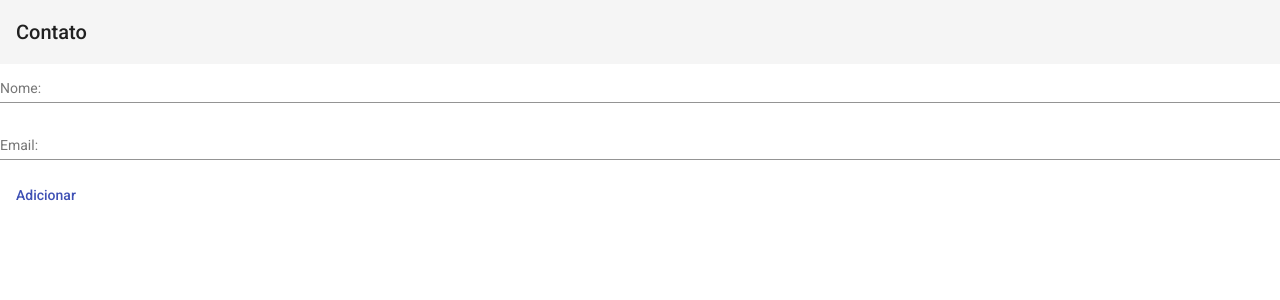
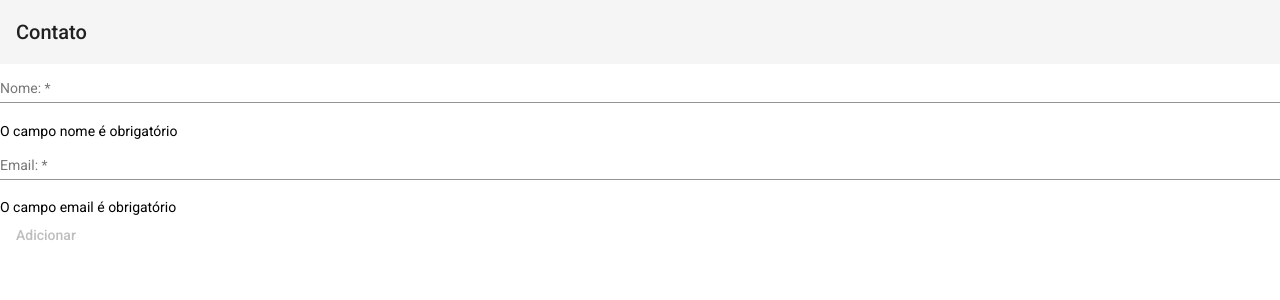
Before and after one commit to Paulohz/Agenda-Angular, an Angular app: page / in a window 1280 px wide. Shown: the top 300 px of the page. Built offline with nearby package versions, Linux system fonts and the light colour scheme.

Commit message:
adding reactive forms and validations

```diff
--- a/src/app/app.module.ts
+++ b/src/app/app.module.ts
@@ -1,5 +1,7 @@
 import { BrowserModule } from '@angular/platform-browser';
 import { NgModule } from '@angular/core';
+import { HttpClientModule } from '@angular/common/http'
+import { ReactiveFormsModule } from '@angular/forms'
 
 import { MatToolbarModule } from '@angular/material/toolbar'
 import { MatButtonModule } from '@angular/material/button'
@@ -20,6 +22,8 @@ import { ContatoService } from './contato.service'
     BrowserModule,
     AppRoutingModule,
     BrowserAnimationsModule,
+    HttpClientModule,
+    ReactiveFormsModule,
 
     MatButtonModule,
     MatToolbarModule,
--- a/src/app/contato.service.ts
+++ b/src/app/contato.service.ts
@@ -1,9 +1,23 @@
 import { Injectable } from '@angular/core';
+import { HttpClient } from '@angular/common/http';
+
+import { Contato } from './contato/contato'
+import { Observable } from 'rxjs';
+import { environment } from '../environments/environment'
 
 @Injectable({
   providedIn: 'root'
 })
 export class ContatoService {
 
-  constructor() { }
+  url: string = environment.apiBaseUrl;
+
+  constructor(
+    private http: HttpClient
+  ) { }
+
+
+  save(contato: Contato): Observable<Contato>{
+    return this.http.post<Contato>(this.url, contato)
+  }
 }
--- a/src/app/contato/contato.component.html
+++ b/src/app/contato/contato.component.html
@@ -1,17 +1,31 @@
 <mat-toolbar>Contato</mat-toolbar>
-<form action="">
+<form [formGroup]="formulario" (ngSubmit)="submit()">
     <mat-form-field class="full-width">
         <mat-label>Nome: </mat-label>
-        <input matInput placeholder="Digite seu nome">
+        <input formControlName="nome" matInput placeholder="Digite seu nome">
     </mat-form-field>
+    <div *ngIf="this.formulario.controls.nome.errors">
+        <div *ngIf="this.formulario.controls.nome.errors.required">
+            O campo nome é obrigatório
+        </div>
+    </div>
 
     <mat-form-field class="full-width">
         <mat-label>Email: </mat-label>
-        <input matInput placeholder="Digite seu email">
+        <input formControlName="email" matInput placeholder="Digite seu email">
+
     </mat-form-field>
+    <div *ngIf="this.formulario.controls.email.errors">
+        <div *ngIf="this.formulario.controls.email.errors.email">
+            O campo email está inválido
+        </div>
+        <div *ngIf="this.formulario.controls.email.errors.required">
+            O campo email é obrigatório
+        </div>
+    </div>
 
 
-    <button mat-button color="primary">
+    <button [disabled]="!formulario.valid" mat-button color="primary">
         Adicionar
     </button>
 </form>
--- a/src/app/contato/contato.component.ts
+++ b/src/app/contato/contato.component.ts
@@ -1,4 +1,8 @@
 import { Component, OnInit } from '@angular/core';
+import { Contato } from './contato';
+import { ContatoService } from '../contato.service';
+
+import { FormBuilder, FormGroup, Validators } from '@angular/forms'
 
 @Component({
   selector: 'app-contato',
@@ -7,9 +11,32 @@ import { Component, OnInit } from '@angular/core';
 })
 export class ContatoComponent implements OnInit {
 
-  constructor() { }
+  formulario: FormGroup
+
+  constructor(
+    private service: ContatoService,
+    private fb: FormBuilder
+  ) { }
 
   ngOnInit(): void {
+
+    this.formulario = this.fb.group({
+      nome: ['', Validators.required],
+      email: ['', [Validators.required, Validators.email]]
+    })
+
+
+  }
+
+  submit(){
+    const erroNomeRequired = this.formulario.controls.nome.errors.required;
+    const erroEmailInvalid = this.formulario.controls.email.errors.email;
+
+
+    console.log(this.formulario.value)
+    /*this.service.save(c).subscribe( data => {
+      console.log(data)
+    });*/
   }
 
 }
--- /dev/null
+++ b/src/app/contato/contato.ts
@@ -0,0 +1,8 @@
+export class Contato {
+
+    id: number;
+    nome: string;
+    email: string;
+    favorito: boolean;
+
+}
--- a/src/environments/environment.ts
+++ b/src/environments/environment.ts
@@ -3,7 +3,8 @@
 // The list of file replacements can be found in `angular.json`.
 
 export const environment = {
-  production: false
+  production: false,
+  apiBaseUrl: 'http://localhost:8080/api/contatos'
 };
 
 /*
```
